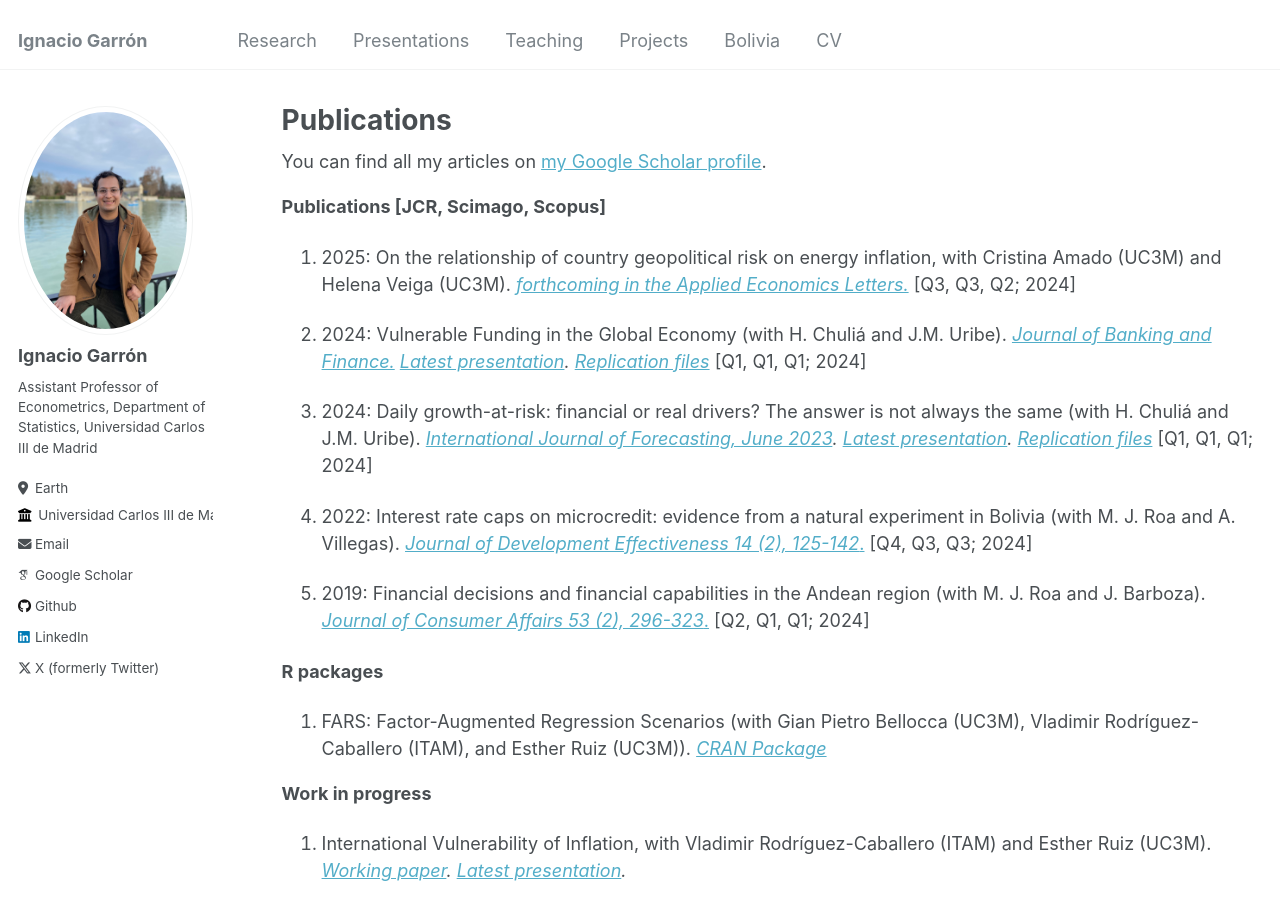
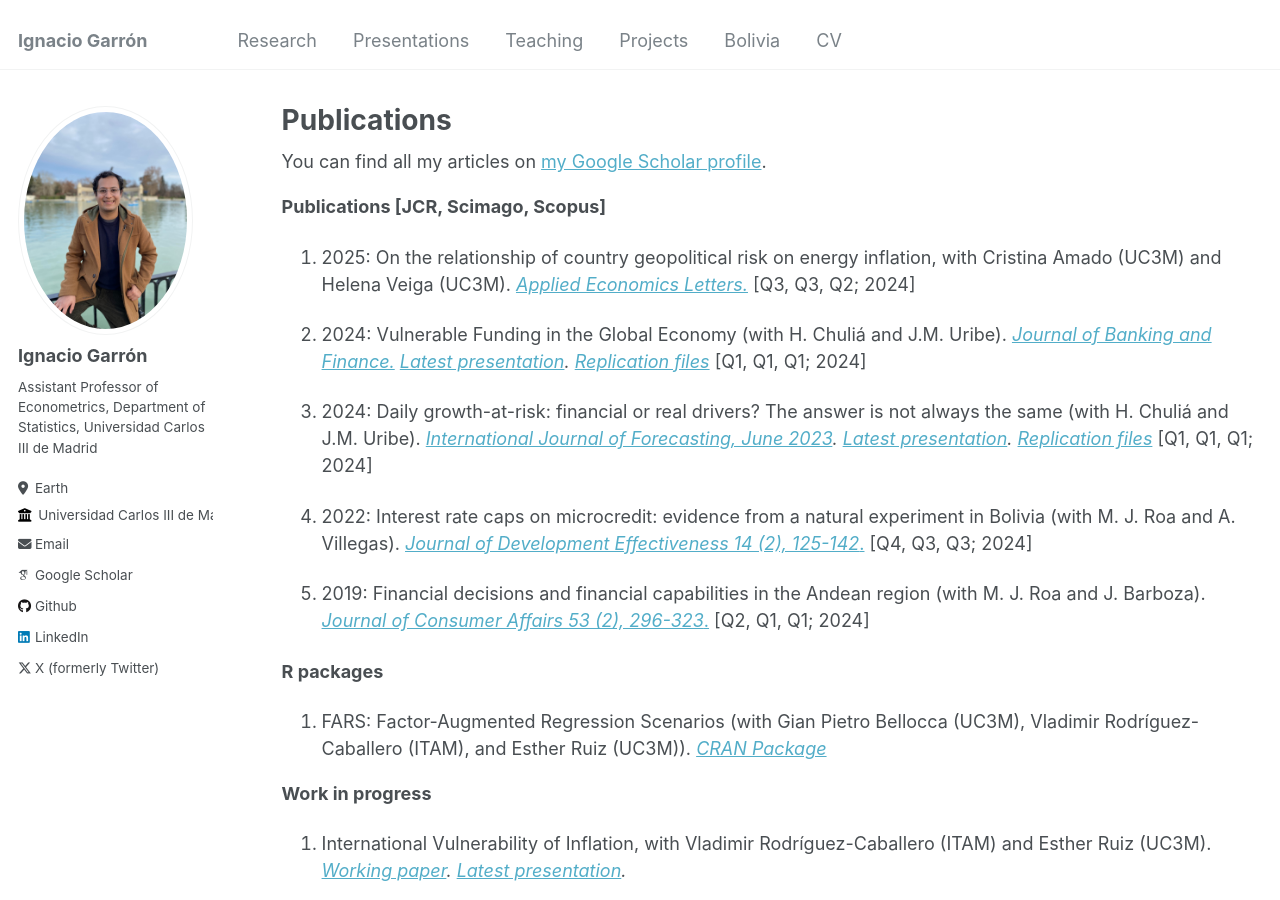
Before and after one commit to IgnacioGarron/IgnacioGarron.github.io, a Jekyll site: the page built from _pages/publications.md, in a window 1280 px wide and 900 px high. Built offline with Jekyll 4.4.1, drawn with Linux system fonts in a browser that asks for light colours; some web fonts are replaced.

Commit message:
Update publications.md

```diff
--- a/_pages/publications.md
+++ b/_pages/publications.md
@@ -12,7 +12,7 @@
 
 **Publications [JCR, Scimago, Scopus]**
 
-1. 2025: On the relationship of country geopolitical risk on energy inflation, with Cristina Amado (UC3M) and Helena Veiga (UC3M). *[forthcoming in the Applied Economics Letters.](https://e-archivo.uc3m.es/rest/api/core/bitstreams/895198b0-34c6-45ba-ae73-0627ce852b07/content)* [Q3, Q3, Q2; 2024]
+1. 2025: On the relationship of country geopolitical risk on energy inflation, with Cristina Amado (UC3M) and Helena Veiga (UC3M). *[Applied Economics Letters.](https://www.tandfonline.com/doi/full/10.1080/13504851.2025.2547098?scroll=top&needAccess=true)* [Q3, Q3, Q2; 2024]
 
 2. 2024: Vulnerable Funding in the Global Economy (with H. Chuliá and J.M. Uribe). *[Journal of Banking and Finance.](https://www.sciencedirect.com/science/article/pii/S0378426624002280) [Latest presentation](/files/VulnerableFunding_latest.pdf). [Replication files](https://github.com/IgnacioGarron/Vulnerable-Funding-RR2)* [Q1, Q1, Q1; 2024]
 
```
